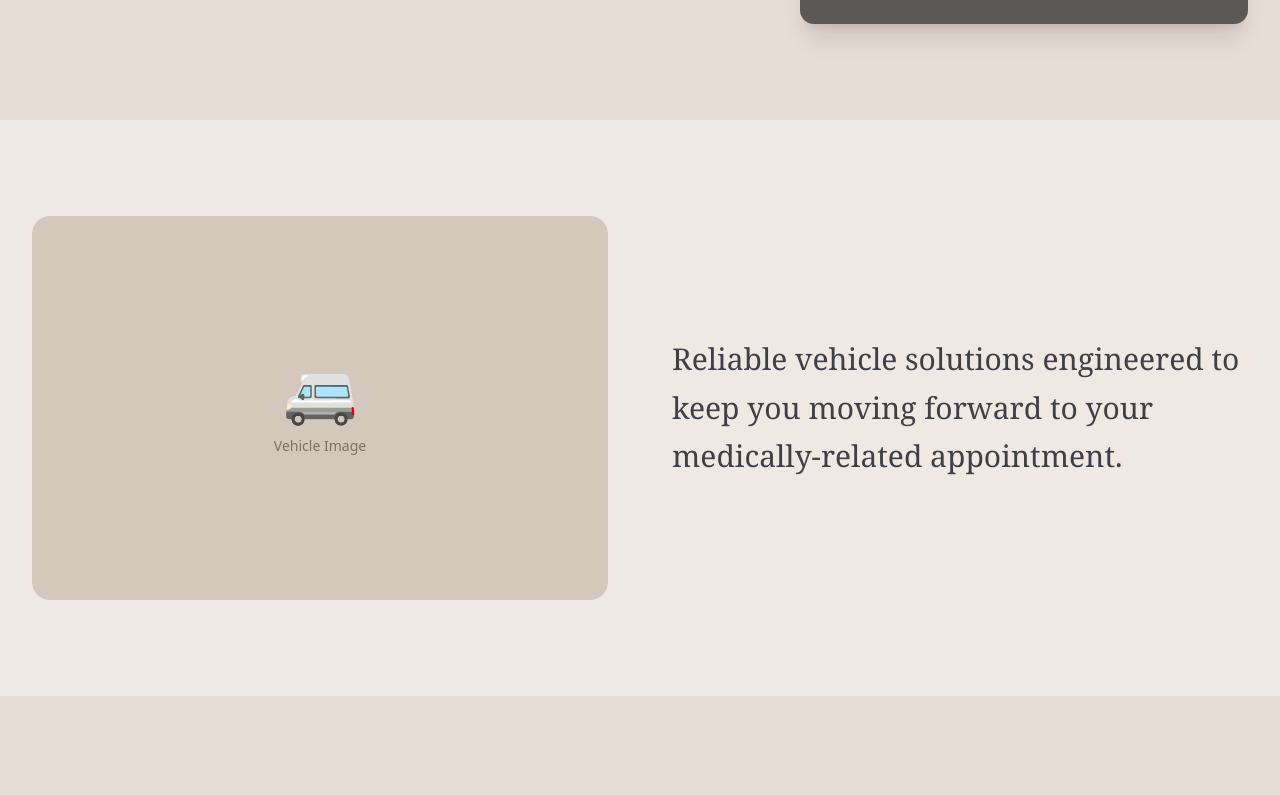
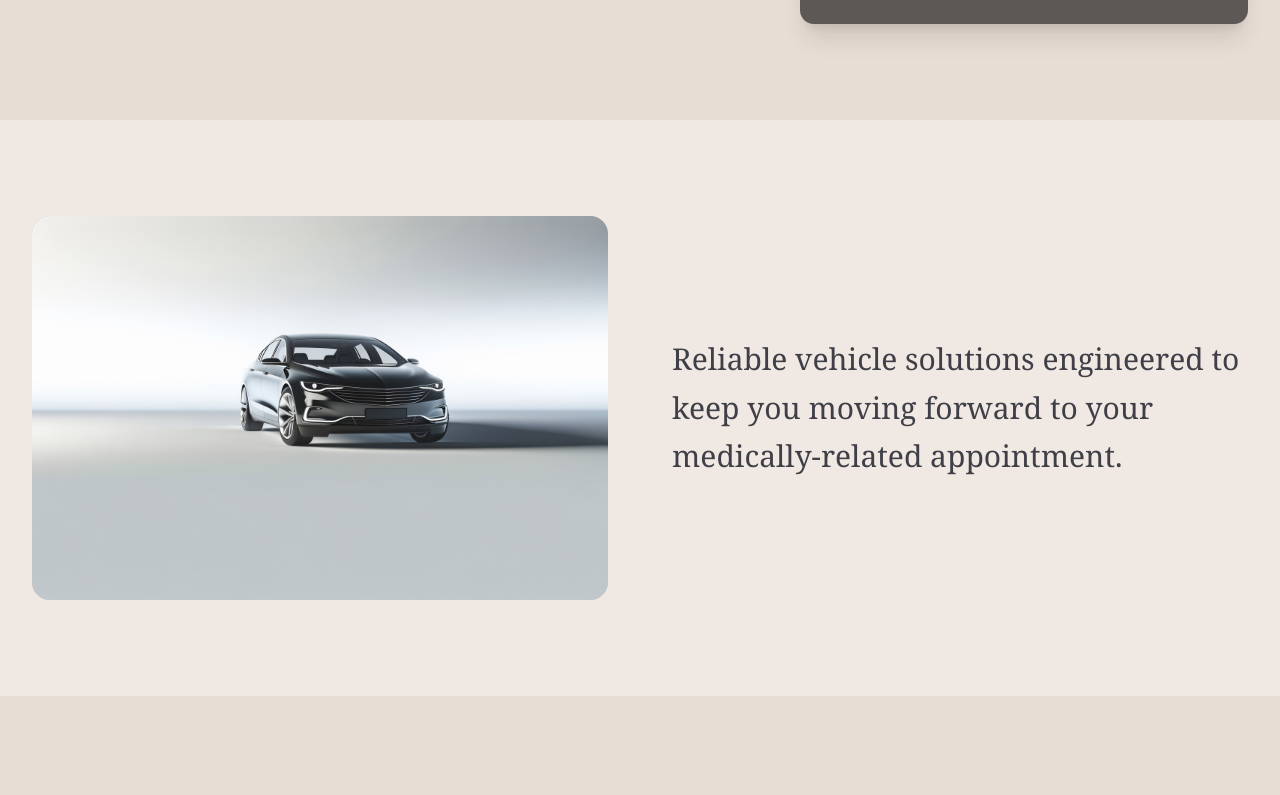
Before and after one commit to brandonalfred/daisy-aid-app, a Next.js app: page / in a window 1280 px wide. Shown: the part 640-1435 px from the top of the page. Built offline with nearby package versions, Linux system fonts and the light colour scheme.

Commit message:
feat: replace placeholder with professional vehicle image in value prop section

```diff
--- a/src/components/value-prop.tsx
+++ b/src/components/value-prop.tsx
@@ -1,15 +1,18 @@
+import Image from 'next/image';
+
 export function ValueProp() {
   return (
     <section className="bg-beige-light py-16 md:py-24">
       <div className="container mx-auto px-4 md:px-8">
         <div className="grid gap-12 lg:grid-cols-2 lg:gap-16">
-          <div className="overflow-hidden rounded-2xl bg-beige-dark">
-            <div className="flex h-64 items-center justify-center text-stone-500 md:h-80 lg:h-96">
-              <div className="text-center">
-                <div className="text-6xl">🚐</div>
-                <p className="mt-4 text-sm font-medium">Vehicle Image</p>
-              </div>
-            </div>
+          <div className="relative h-64 overflow-hidden rounded-2xl bg-beige-dark md:h-80 lg:h-96">
+            <Image
+              src="/vehicle.webp"
+              alt="Reliable vehicle for medical transportation"
+              fill
+              className="object-cover"
+              priority
+            />
           </div>
 
           <div className="flex flex-col justify-center">
```
Also changed, not shown: public/vehicle.webp (added).
